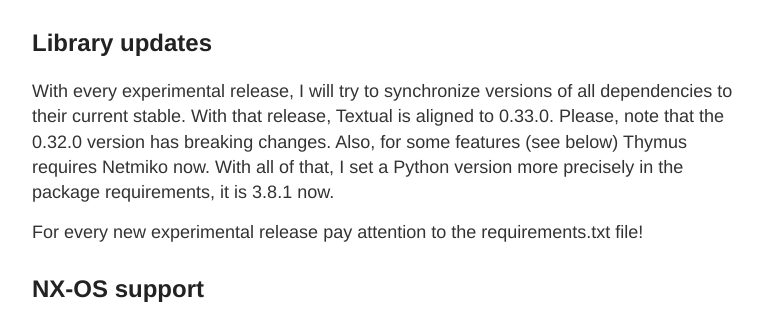
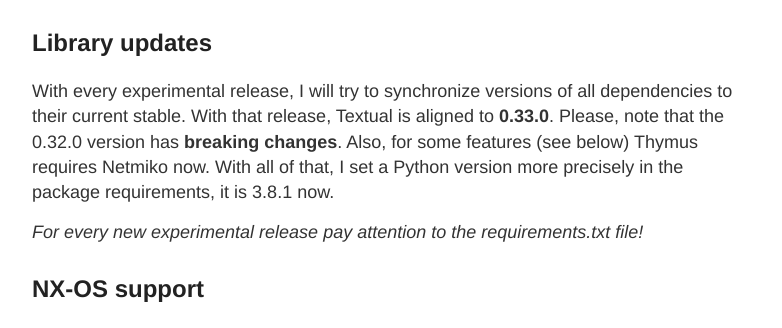
Before and after one commit to blademd/thymus-blog, a Jekyll site: the page built from _posts/2023-08-19-Experimental-0-1-3-f1-e2.md, in a window 1280 px wide and 900 px high. Shown: the part 278-606 px from the top of the window, without its empty margins (248-1030 px from the left). Built offline with Jekyll 4.4.1, drawn with Linux system fonts in a browser that asks for light colours.

Commit message:
Post for 0.1.3.f1.e3

```diff
--- a/_posts/2023-08-19-Experimental-0-1-3-f1-e2.md
+++ b/_posts/2023-08-19-Experimental-0-1-3-f1-e2.md
@@ -7,9 +7,9 @@ Here it is, the first post about the experimental stuff! Below there are some de
 
 ## Library updates
 
-With every experimental release, I will try to synchronize versions of all dependencies to their current stable. With that release, Textual is aligned to 0.33.0. Please, note that the 0.32.0 version has breaking changes. Also, for some features (see below) Thymus requires Netmiko now. With all of that, I set a Python version more precisely in the package requirements, it is 3.8.1 now.
+With every experimental release, I will try to synchronize versions of all dependencies to their current stable. With that release, Textual is aligned to __0.33.0__. Please, note that the 0.32.0 version has __breaking changes__. Also, for some features (see below) Thymus requires Netmiko now. With all of that, I set a Python version more precisely in the package requirements, it is 3.8.1 now.
 
-For every new experimental release pay attention to the requirements.txt file!
+_For every new experimental release pay attention to the requirements.txt file!_
 
 ## NX-OS support
 
@@ -23,7 +23,7 @@ Using Thymus on a daily basis, I must admit it's not always convenient to connec
 
 In the Open dialog window now there are two tabs. By default, the From file tab is shown and it offers you the usual experience. The From network tab has several controls that allow you to set up a connection with a selected network device. You have to choose the platform on the left because it is not automatically deduced. After the connection is established, Thymus fetches a running configuration via this connection, closes the connection, and opens a configuration.
 
-A fetched configuration is only present in memory! To save it on a disk use the `show | save ...` combination.
+_A fetched configuration is only present in memory! To save it on a disk use the `show | save ...` combination._
 
 ## Contains sub-command
 
```
Also changed, not shown: _posts/2023-08-23-Experimental-0-1-3-f1-e3.md (added, +24 -0 lines).
